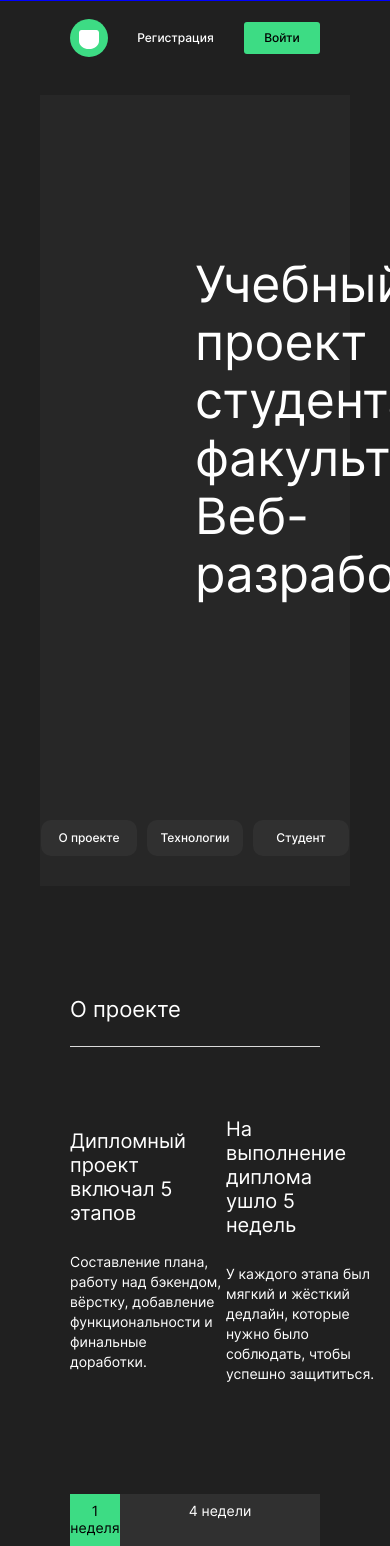
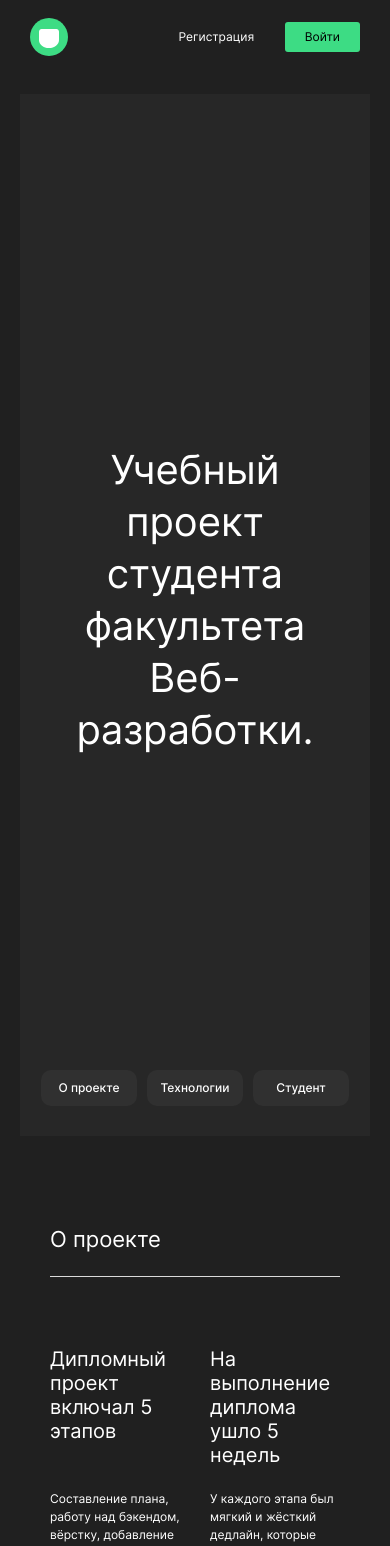
Before and after one commit to AntoninaP/movies-explorer-frontend, a React (Create React App) app: page / in a window 390 px wide. Shown: the top 1546 px of the page. Built offline with nearby package versions, Linux system fonts and the light colour scheme.

Commit message:
feat adaptive for landing till Aboutme

```diff
--- a/src/components/AboutProject/AboutProject.css
+++ b/src/components/AboutProject/AboutProject.css
@@ -5,14 +5,16 @@
     justify-content: center;
     padding: 0;
     margin: 110px 0 0 0;
-    width: 100%;
+    width: calc(100% - 2*70px);
 }
+
 .aboutproject__content {
-    width: calc(100% - 2*70px);
-    display: flex;
-    flex-direction: row;
-    align-items: center;
-    justify-content: flex-start;
+    display: grid;
+    grid-template-columns: repeat(2, 1fr);
+    grid-template-rows: repeat(2, 1fr);
+    gap: 26px 40px;
+    margin-top: 70px;
+    grid-auto-flow: column;
 }
 
 .aboutproject__text-title {
@@ -21,7 +23,6 @@
     font-weight: 400;
     text-align: left;
     color: #FFFFFF;
-    padding: 70px 40px 26px 0;
     margin: 0;
 }
 
@@ -36,37 +37,87 @@
 }
 
 .aboutproject__time-table {
-    width: calc(100% - 2*70px);
+    width: 100%;
     margin: 110px 0 110px 0;
     display: grid;
     grid-template-columns: 1fr 4fr;
     grid-template-rows: repeat(2, 1fr);
+    font-size: 14px;
+    line-height: 16.94px;
+    font-weight: 400;
+    text-align: center;
 }
 
 .aboutproject__backend {
     background-color: #3DDC84;
-    font-size: 14px;
-    line-height: 16.94px;
-    font-weight: 400;
-    text-align: center;
     padding: 9px 0 9px 0;
 }
 
 .aboutproject__frontend {
     background-color: #303030;
     color: #FFFFFF;
-    font-size: 14px;
-    line-height: 16.94px;
-    font-weight: 400;
-    text-align: center;
     padding: 9px 0 9px 0;
 }
 
 .aboutproject__subject {
     color: #8B8B8B;
-    font-size: 14px;
-    line-height: 17px;
     font-weight: 500;
-    text-align: center;
     padding: 14px 0 0 0;
 }
+
+@media screen and (max-width: 768px) {
+    .aboutproject {
+        margin-top: 90px;
+        width: calc(100% - 2*50px);
+    }
+    .aboutproject__content {
+        gap: 22px 30px;
+        margin-top: 70px;
+    }
+    .aboutproject__text {
+        font-size: 12px;
+        line-height: 18px;
+    }
+    .aboutproject__time-table {
+        margin-top: 93px;
+        margin-bottom: 121px;
+    }
+}
+
+@media screen and (max-width: 320px) {
+    .aboutproject {
+        margin-top: 70px;
+        width: calc(100% - 2*18px);
+    }
+    .aboutproject__content {
+        display: grid;
+        grid-template-columns: 1fr;
+        grid-template-rows: repeat(4, auto);
+        gap: 0;
+        margin-top: 60px;
+        grid-auto-flow: column;
+    }
+    .aboutproject__text-title {
+        font-size: 18px;
+        line-height: 21.78px;
+        font-weight: 400;
+        margin-bottom: 16px;
+    }
+    .aboutproject__text {
+        font-size: 11px;
+        line-height: 16px;
+        margin-bottom: 56px;
+    }
+    .aboutproject__time-table {
+        margin-top: 4px;
+        margin-bottom: 70px;
+        grid-template-columns: 35% 65%;
+        font-size: 11px;
+        line-height: 13.5px;
+    }
+    .aboutproject__subject {
+        font-weight: 400;
+        padding-top: 10px;
+        line-height: 12.74px;
+    }
+}
--- a/src/components/AboutProject/AboutProject.js
+++ b/src/components/AboutProject/AboutProject.js
@@ -6,16 +6,12 @@ function AboutProject() {
     <section className="aboutproject">
       <h3 className="section__title">О проекте</h3>
       <div className="aboutproject__content">
-        <div className="aboutproject__column">
           <h4 className="aboutproject__text-title">Дипломный проект включал 5 этапов</h4>
           <p className="aboutproject__text">Составление плана, работу над бэкендом, вёрстку,
             добавление функциональности и финальные доработки.</p>
-        </div>
-        <div className="aboutproject__column">
           <h4 className="aboutproject__text-title">На выполнение диплома ушло 5 недель</h4>
           <p className="aboutproject__text">У каждого этапа был мягкий и жёсткий дедлайн,
             которые нужно было соблюдать, чтобы успешно защититься.</p>
-        </div>
       </div>
       <div className="aboutproject__time-table">
         <div className="aboutproject__backend">1 неделя</div>
--- a/src/components/App/App.css
+++ b/src/components/App/App.css
@@ -20,5 +20,4 @@
   display: flex;
   flex-direction: column;
   align-items: center;
-  border: 1px solid blue;
 }
--- a/src/components/Footer/Footer.css
+++ b/src/components/Footer/Footer.css
@@ -3,7 +3,6 @@
     display: flex;
     flex-direction: column;
     align-items: center;
-    /*justify-content: center;*/
 }
 
 .footer__title {
--- a/src/components/Header/Header.css
+++ b/src/components/Header/Header.css
@@ -1,19 +1,18 @@
 .header {
-    width: 100%;
+    width: calc(100% - 2 * 70px);
     display: flex;
     flex-direction: row;
     justify-content: space-between;
     align-items: center;
+    font-size: 12px;
+    line-height: 16px;
+    font-weight: 500;
 }
 
 .header__logo {
     width: 38px;
     height: 38px;
-    margin: 18px 0 18px 70px;
-}
-
-.header__button-group {
-    margin-right: 70px;
+    margin: 18px 0 18px 0;
 }
 
 .header__button-reg {
@@ -22,23 +21,38 @@
     color: #FFFFFF;
     background-color: #202020;
     border: none;
-    font-size: 12px;
-    line-height: 16px;
-    font-weight: 500;
     margin: 29px 30px 29px 0;
     padding: 0;
 }
 
 .header__button-login {
-    width: 76px;
-    height: 32px;
     color: #000000;
     background-color: #3DDC84;
     border: none;
     border-radius: 3px;
-    font-size: 12px;
-    line-height: 16px;
-    font-weight: 500;
     padding: 8px 20px 8px 20px;
     margin: 21px 0 21px 0;
 }
+
+@media screen and (max-width: 768px) {
+    .header {
+        width: calc(100% - 2 * 30px);
+    }
+}
+
+@media screen and (max-width: 320px) {
+    .header {
+        width: calc(100% - 2 * 14px);
+        font-size: 10px;
+    }
+
+    .header__button-login {
+        padding: 5px 12px 5px 12px;
+        margin-top: 24px;
+        margin-bottom: 24px;
+    }
+
+    .header__button-reg {
+        margin-right: 26px;
+    }
+}
--- a/src/components/Header/Header.js
+++ b/src/components/Header/Header.js
@@ -7,7 +7,7 @@ function Header() {
   return (
     <header className="header root__header">
       <img src={logo} alt="логотип" className="header__logo"/>
-      <div className="header__button-group">
+      <div>
         <button className="header__button-reg">Регистрация</button>
         <button className="header__button-login">Войти</button>
       </div>
--- a/src/components/NavTab/NavTab.css
+++ b/src/components/NavTab/NavTab.css
@@ -29,3 +29,20 @@
 .navtab__list:last-child {
     margin-right: 0;
 }
+
+@media screen and (max-width: 320px) {
+    .navtab {
+        margin-bottom: 17px;
+    }
+    .navtab__list {
+        margin-right: 6px;
+    }
+    .navtab__button {
+        width: 82px;
+        font-size: 10px;
+        text-align: center;
+        padding-top: 5px;
+        padding-bottom: 5px;
+        border-radius: 6px;
+    }
+}
--- a/src/components/Portfolio/Portfolio.js
+++ b/src/components/Portfolio/Portfolio.js
@@ -9,19 +9,19 @@ function Portfolio() {
         <div className="portfolio__title">Портфолио</div>
         <div className="portfolio__item">
           <p className="portfolio__project">Статичный сайт</p>
-          <a href="link" className="portfolio__link">
+          <a href="https://github.com/AntoninaP/how-to-learn" className="portfolio__link">
             <img src={arrow} alt="изображение стрелки" className="portfolio__icon"/>
           </a>
         </div>
         <div className="portfolio__item">
           <p className="portfolio__project">Адаптивный сайт</p>
-          <a href="link" className="portfolio__link">
+          <a href="https://github.com/AntoninaP/russian-travel" className="portfolio__link">
             <img src={arrow} alt="изображение стрелки" className="portfolio__icon"/>
           </a>
         </div>
         <div className="portfolio__item">
           <p className="portfolio__project">Одностраничное приложение</p>
-          <a href="link" className="portfolio__link">
+          <a href="https://github.com/AntoninaP/react-mesto-api-full" className="portfolio__link">
             <img src={arrow} alt="изображение стрелки" className="portfolio__icon"/>
           </a>
         </div>
--- a/src/components/Promo/Promo.css
+++ b/src/components/Promo/Promo.css
@@ -9,9 +9,9 @@
 }
 
 .promo__background {
+    display: flex;
     width: calc(100% - 2*40px);
     background: #272727;
-    display: flex;
     flex-direction: column;
     align-items: center;
     justify-content: center;
@@ -28,3 +28,30 @@
     padding: 160px 0 217px 0;
     margin: 0;
 }
+
+@media screen and (max-width: 768px) {
+    .promo__background {
+        width: calc(100% - 2*20px);
+    }
+    .promo__title {
+        width: calc(100% - 2*24px);
+        font-size: 40px;
+        line-height: 52px;
+        padding-top: 350px;
+        padding-bottom: 314px;
+    }
+}
+
+@media screen and (max-width: 320px) {
+    .promo__background {
+        width: calc(100% - 2*14px);
+        margin-top: 14px;
+    }
+    .promo__title {
+        width: 100%;
+        font-size: 29px;
+        line-height: 37px;
+        padding-top: 220px;
+        padding-bottom: 212px;
+    }
+}
--- a/src/components/Techs/Techs.js
+++ b/src/components/Techs/Techs.js
@@ -4,6 +4,7 @@ function Techs() {
 
   return (
     <section className="techs">
+      <div className="techs__box">
         <h3 className="section__title">Технологии</h3>
         <h2 className="techs__title">7 технологий</h2>
         <p className="techs__text">На курсе веб-разработки мы освоили технологии,
@@ -17,6 +18,7 @@ function Techs() {
           <li className="techs__item">Express.js</li>
           <li className="techs__item">mongoDB</li>
         </ul>
+      </div>
     </section>
   );
 }
--- a/src/styles/section__title.css
+++ b/src/styles/section__title.css
@@ -1,6 +1,6 @@
 .section__title {
     margin: 0;
-    width: calc(100% - 2*70px);
+    width: 100%;
     border-bottom: 1px solid #DADADA;
     font-size: 22px;
     line-height: 26.63px;
@@ -9,3 +9,11 @@
     color: #FFFFFF;
     padding: 0 0 23px 0;
 }
+
+@media screen and (max-width: 320px) {
+    .section__title {
+        padding-bottom: 28px;
+        font-size: 18px;
+        line-height: 21.78px;
+    }
+}
```
Also changed, not shown: src/components/Techs/Techs.css (+74 -3 lines). Lines whose indentation alone changed are shown as unchanged.
